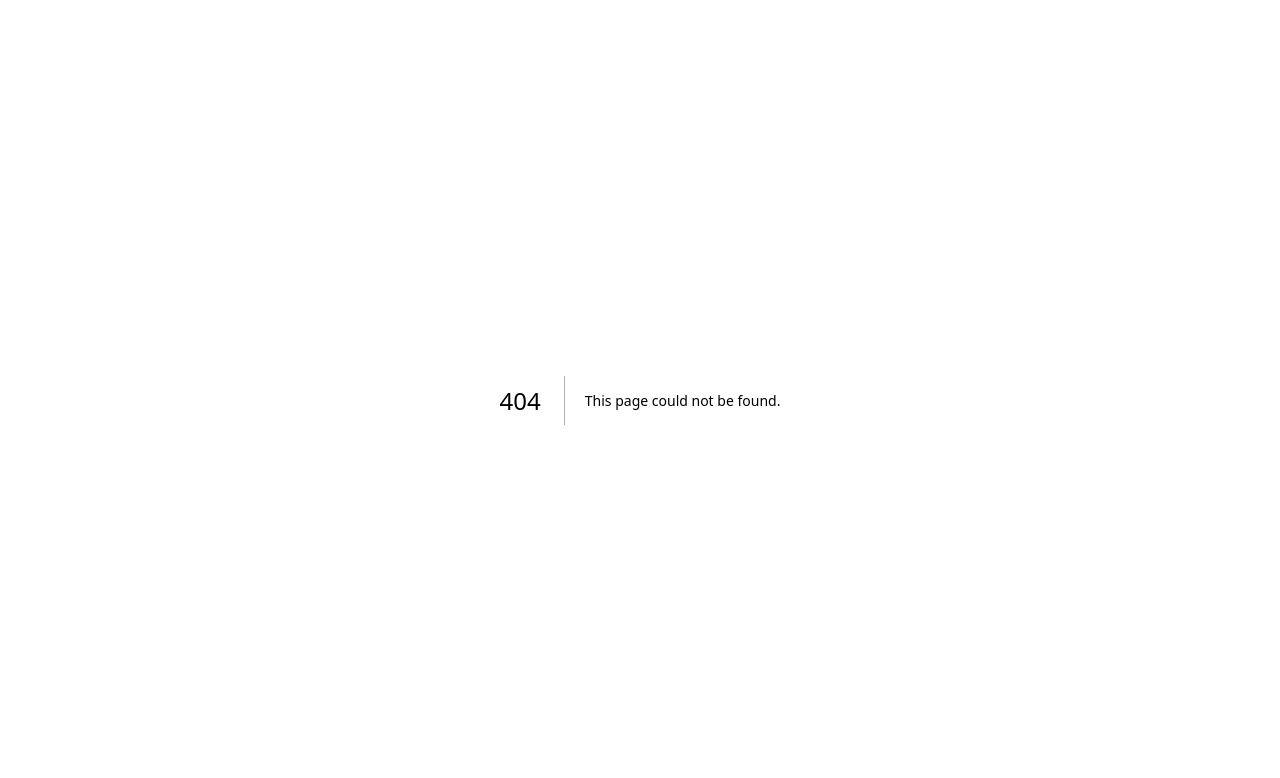
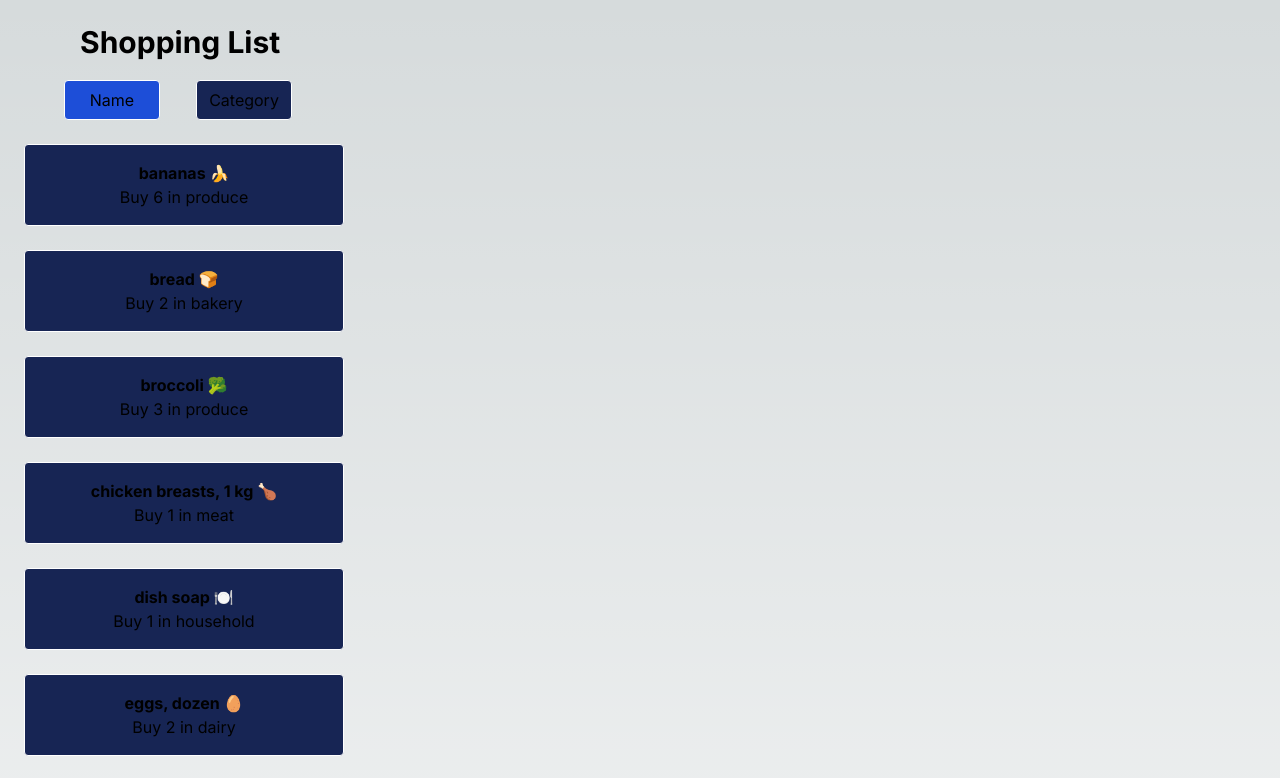
Before and after one commit to renmaynard/cprg306-assignments, a Next.js app: page /week6 in a window 1280 px wide. Before the commit this address had no page. Shown: the top 778 px of the page. Built offline with nearby package versions, Linux system fonts and the light colour scheme.

Commit message:
Add files via upload

```diff
--- a/app/page.js
+++ b/app/page.js
@@ -3,7 +3,7 @@
 
 export default function Home() {
   const assignments = [2,3,4,5,6,7,8,9,10,11,12,13,14,15]
-  const lastAssignment = 5;
+  const lastAssignment = 6;
 
   return (
     <div>
--- /dev/null
+++ b/app/week6/item-list.js
@@ -0,0 +1,27 @@
+'use client';
+
+import {useState} from "react";
+import Item from "./item";
+
+export default function ItemList ({items}){
+  const [sortBy, setSortBy] = useState("name");
+
+  if(sortBy == "name"){
+    items.sort((a,b) => a.name.localeCompare(b.name));
+  }
+  if(sortBy == "category"){
+    items.sort((a,b) => a.category.localeCompare(b.category));
+  }
+
+  return(
+  <>
+  <button value="name" onClick={(event) => {setSortBy(event.target.value)}} className={`rounded text-center border border-white w-24 h-10 ml-16 mt-5 ${sortBy == 'name' ? 'bg-blue-700' : 'bg-blue-950 hover:bg-blue-700'}`}>Name</button>
+  <button value="category" onClick={(event) => {setSortBy(event.target.value)}} className={`rounded text-center border border-white w-24 h-10 ml-9 mt-5 ${sortBy == 'category' ? 'bg-blue-700' : 'bg-blue-950 hover:bg-blue-700'}`}>Category</button>
+  <ul>
+    {items.map((item) => (
+      <Item event={item} key={item.id} name={item.name} quantity={item.quantity} category={item.category}/>
+    ))}
+  </ul>
+  </>
+  );
+}
--- /dev/null
+++ b/app/week6/item.js
@@ -0,0 +1,8 @@
+export default function Item({name,quantity,category}){
+    return(
+        <div className="rounded text-center border border-white bg-blue-950 w-full max-w-xs m-6 p-4">
+        <h3 className="font-xl font-bold">{name}</h3>
+        <p>Buy {quantity} in {category}</p>
+        </div>
+    );
+}
--- /dev/null
+++ b/app/week6/items.json
@@ -0,0 +1,74 @@
+[
+    {
+      "id": "1h2GJKH12gkHG31h1H",
+      "name": "milk, 4 L 🥛",
+      "quantity": 1,
+      "category": "dairy"
+    },
+    {
+      "id": "2KJH3k2j3H1k2J3K1H",
+      "name": "bread 🍞",
+      "quantity": 2,
+      "category": "bakery"
+    },
+    {
+      "id": "3h2KJH3k2j3H1k2J3",
+      "name": "eggs, dozen 🥚",
+      "quantity": 2,
+      "category": "dairy"
+    },
+    {
+      "id": "4k2J3K1H2GJKH12gk",
+      "name": "bananas 🍌",
+      "quantity": 6,
+      "category": "produce"
+    },
+    {
+      "id": "5H1h1H2KJH3k2j3H",
+      "name": "broccoli 🥦",
+      "quantity": 3,
+      "category": "produce"
+    },
+    {
+      "id": "6H1k2J3K1H2GJKH1",
+      "name": "chicken breasts, 1 kg 🍗",
+      "quantity": 1,
+      "category": "meat"
+    },
+    {
+      "id": "7gkHG31h1H2KJH3k",
+      "name": "pasta sauce 🍝",
+      "quantity": 3,
+      "category": "canned goods"
+    },
+    {
+      "id": "8j3H1k2J3K1H2GJK",
+      "name": "spaghetti, 454 g 🍝",
+      "quantity": 2,
+      "category": "dry goods"
+    },
+    {
+      "id": "9H12gkHG31h1H2KJ",
+      "name": "toilet paper, 12 pack 🧻",
+      "quantity": 1,
+      "category": "household"
+    },
+    {
+      "id": "10H3k2j3H1k2J3K1",
+      "name": "paper towels, 6 pack",
+      "quantity": 1,
+      "category": "household"
+    },
+    {
+      "id": "11k2J3K1H2GJKH12",
+      "name": "dish soap 🍽️",
+      "quantity": 1,
+      "category": "household"
+    },
+    {
+      "id": "12GJKH12gkHG31h1",
+      "name": "hand soap 🧼",
+      "quantity": 4,
+      "category": "household"
+    }
+]
--- /dev/null
+++ b/app/week6/new-item.js
@@ -0,0 +1,81 @@
+'use client';
+
+import {useState} from 'react';
+
+export default function NewItem({onAddItem}){
+    const [name, setName] = useState("");
+    const [quantity, setQuantity] = useState(1);
+    const [category, setCategory] = useState("Produce");
+
+    const handleSubmit = (event) => {
+        event.preventDefault();
+        const item = {
+            name,
+            quantity,
+            category,
+        };
+        console.log(item);
+        onAddItem(item);
+
+        setName("");
+        setQuantity(1);
+        setCategory("Produce");
+    }
+    return(
+        <>
+        <div className="flex flex-col justify-evenly items-center max-w-full">
+            <form onSubmit={handleSubmit}>
+            <label className="block">
+                <input
+                    type="text"
+                    value={name}
+                    onChange={(event) => {setName(event.target.value)}}
+                    required
+                    className="mt-1 w-64 p-1 ml-10 block rounded-md text-black "
+                />
+            </label>
+            <div className="grid grid-cols-2">
+            <label className="block mt-2">
+                <input
+                    type="number"
+                    min={1}
+                    max={99}
+                    value={quantity}
+                    onChange={(event)=>{setQuantity(Number(event.target.value))}}
+                    required
+                    className="p-1 ml-10 block rounded-md text-black"
+                />
+            </label>
+
+            <label className="block mt-2">
+                <select
+                value={category}
+                onChange={(event) => {setCategory(event.target.value)}}
+                className=" ml-1 p-1 block rounded-md text-black"
+                >
+                    <option value="produce">Produce</option>
+                    <option value="dairy">Dairy</option>
+                    <option value="bakery">Bakery</option>
+                    <option value="meat">Meat</option>
+                    <option value="frozen foods">Frozen Foods</option>
+                    <option value="canned goods">Canned Goods</option>
+                    <option value="dry goods">Dry Goods</option>
+                    <option value="beverages">Beverages</option>
+                    <option value="snacks">Snacks</option>
+                    <option value="household">Household</option>
+                    <option value="other">Other</option>
+                </select>
+            </label>
+            </div>
+                <button
+                type="submit"
+                onClick={handleSubmit}
+                className="w-64 h-10 mt-2 ml-10 bg-blue-500 hover:bg-blue-400 text-white font-bold py-2 px-4 border-b-4 border-blue-700 hover:border-blue-500 rounded"
+                >
+                +
+                </button>
+            </form>
+        </div>
+        </>
+    );
+}
--- /dev/null
+++ b/app/week6/page.js
@@ -0,0 +1,21 @@
+'use client'
+
+import ItemList from "./item-list";
+import NewItem from "./new-item";
+import ItemData from "./items.json"
+import { useState } from "react";
+
+export default function Page(){
+    const [items, setItems] = useState(ItemData);
+
+    const handleAddItem = (event) =>{
+        setItems([...items, event]);
+    }
+    return(
+    <main className="content-center">
+    <h1 className="text-3xl font-bold ml-20 mt-6 ">Shopping List</h1>
+    <ItemList items={items}/>
+    <NewItem onAddItem={handleAddItem}/>
+    </main>
+    );
+}
```
